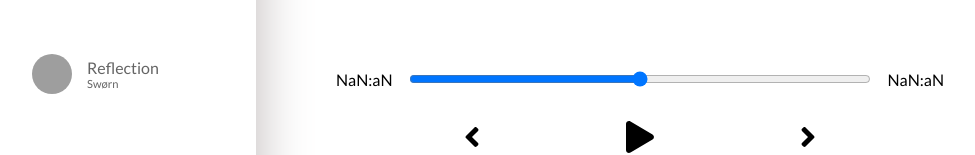
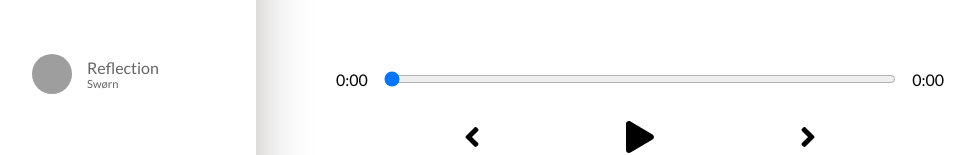
Before and after one commit to crissesoto/worklify, a React (Create React App) app: page / in a window 1280 px wide. Shown: the part 449-604 px from the top of the page, without its empty margins (0-975 px from the left). Built offline with nearby package versions, Linux system fonts and the light colour scheme; grey boxes are pictures that could not be loaded.

Commit message:
added song galery onlick functionality

```diff
--- a/src/App.js
+++ b/src/App.js
@@ -1,4 +1,4 @@
-import React, { useState } from "react";
+import React, { useState, useRef } from "react";
 
 import './styles/app.css';
 
@@ -13,13 +13,30 @@ function App() {
   const [songs, setSongs] = useState(GenerateMusic());
   const [currentSong, setCurrentSong] = useState(songs[0]);
   const [isPlaying, setIsPlaying] = useState(false);
+  const [songInfo, setSongInfo] = useState({
+    currentTime: 0,
+    duration: 0,
+  });
+
+  // Ref
+  const AudioRef = useRef(null);
+
+  // Event Handlers
+
+  const TimeUpdateHandler = (e) => {
+    setSongInfo({
+        ...songInfo,
+        currentTime: e.target.currentTime,
+        duration: (e.target.duration - e.target.currentTime),
+    });
+};
 
 
   return (
     <div className="app">
-        <Library songs={songs} currentSont={currentSong} setCurrentSong={setCurrentSong} />
+        <Library songs={songs} isPlaying={isPlaying} setCurrentSong={setCurrentSong} AudioRef={AudioRef} />
         <Song currentSong={currentSong}/>
-        <Player currentSong={currentSong} isPlaying={isPlaying} setIsPlaying={setIsPlaying} />
+        <Player currentSong={currentSong} AudioRef={AudioRef} isPlaying={isPlaying} setIsPlaying={setIsPlaying} songInfo={songInfo} setSongInfo={setSongInfo} TimeUpdateHandler={TimeUpdateHandler} />
     </div>
   );
 }
--- a/src/components/Library.js
+++ b/src/components/Library.js
@@ -1,17 +1,18 @@
 import React from "react";
 
 import LibrarySong from "./LibrarySong";
+import Song from './Song';
 
-const Library = ({songs, currentSong, setCurrentSong}) => {
+const Library = ({songs, setCurrentSong, AudioRef, isPlaying }) => {
 
     return(
         <div className="library">
             <h2>Library</h2>
             <div className="library-songs">
                 {
-                    songs.map((song, i) => {
+                    songs.map(( song ) => {
                         return(
-                            <LibrarySong key={i} id={i} name={song.name} cover={song.cover} artist={song.artist} />
+                            <LibrarySong key={song.id} song={song} setCurrentSong={setCurrentSong} AudioRef={AudioRef} isPlaying={isPlaying} />
                         )
                     })
                 }
--- a/src/components/LibrarySong.js
+++ b/src/components/LibrarySong.js
@@ -1,13 +1,28 @@
 import React from 'react';
 
-const LibrarySong = ({id,cover, name, artist}) => {
+const LibrarySong = ({song, setCurrentSong, AudioRef, isPlaying }) => {
+
+
+    const selectSongHandler = () => {
+
+        setCurrentSong(song);
+
+        if (isPlaying) {
+            const playPromise = AudioRef.current.play();
+            if ( playPromise !== undefined ){
+                playPromise.then(audio => {
+                    AudioRef.current.play();
+                })
+            }
+        }
+    }
 
     return(
-        <div key={id} className="library-song">
-            <img src={cover} alt="album cover"/>
+        <div id={song.id} className="library-song" onClick={selectSongHandler}>
+            <img src={song.cover} alt="album cover"/>
             <div className="song-description">
-                <h3>{name}</h3>
-                <h4>{artist}</h4>
+                <h3>{song.name}</h3>
+                <h4>{song.artist}</h4>
             </div>
         </div>
     )
--- a/src/components/Player.js
+++ b/src/components/Player.js
@@ -1,17 +1,9 @@
-import React, { useRef, useState } from 'react';
+import React from 'react';
 import { FontAwesomeIcon } from '@fortawesome/react-fontawesome';
 import { faPlay, faPause, faAngleLeft, faAngleRight } from '@fortawesome/free-solid-svg-icons';
 
 
-const Player = ({ currentSong, isPlaying, setIsPlaying }) => {
-    // State
-    const [songInfo, setSongInfo] = useState({
-        currentTime: "0:00",
-        duration: "0:00",
-    });
-
-    // Ref
-    const AudioRef = useRef(null);
+const Player = ({ currentSong, AudioRef, isPlaying, setIsPlaying, songInfo, setSongInfo, TimeUpdateHandler }) => {
 
     // Event Handlers
     const PlayMusicHandler = (e) => {
@@ -23,14 +15,6 @@ const Player = ({ currentSong, isPlaying, setIsPlaying }) => {
         }else{
             AudioRef.current.play();
         }
-    };
-
-    const TimeUpdateHandler = (e) => {
-        setSongInfo({
-            ...songInfo,
-            currentTime: e.target.currentTime,
-            duration: (e.target.duration - e.target.currentTime),
-        });
     };
 
     const DragHandler = (e) => {
@@ -47,8 +31,8 @@ const Player = ({ currentSong, isPlaying, setIsPlaying }) => {
         <div className="player-container">
             <div className="time-controller">
                 <p>{GetTime(songInfo.currentTime)}</p>
-                <input min={0} max={songInfo.duration} onChange={DragHandler} value={songInfo.currentTime} type="range"></input>
-                <p>{GetTime(songInfo.duration - songInfo.currentTime)}</p>
+                <input min={0} max={songInfo.duration > 0 ? songInfo.duration : 0} onChange={DragHandler} value={songInfo.currentTime} type="range"></input>
+                <p>{GetTime(songInfo.duration > 0 ? songInfo.duration : 0)}</p>
             </div>
             <div className="play-controller">
                 <FontAwesomeIcon icon={faAngleLeft} className="skip-back" size="2x" />
--- a/src/styles/app.css
+++ b/src/styles/app.css
@@ -116,6 +116,7 @@ h3, h4 {
     display: flex;
     padding: 1rem 2rem;
     align-items: center;
+    cursor: pointer;
 }
 
 .library-song:hover {
@@ -126,7 +127,6 @@ h3, h4 {
     width: 40px;
     height: 40px;
     border-radius: 50%;
-    cursor: pointer;
     margin-right: 15px;
 }
 
@@ -141,7 +141,3 @@ h3, h4 {
 .song-description h4 {
     font-size: 0.7rem;
 }
-
-.library-song h3 {
-    cursor: pointer;
-}
```
